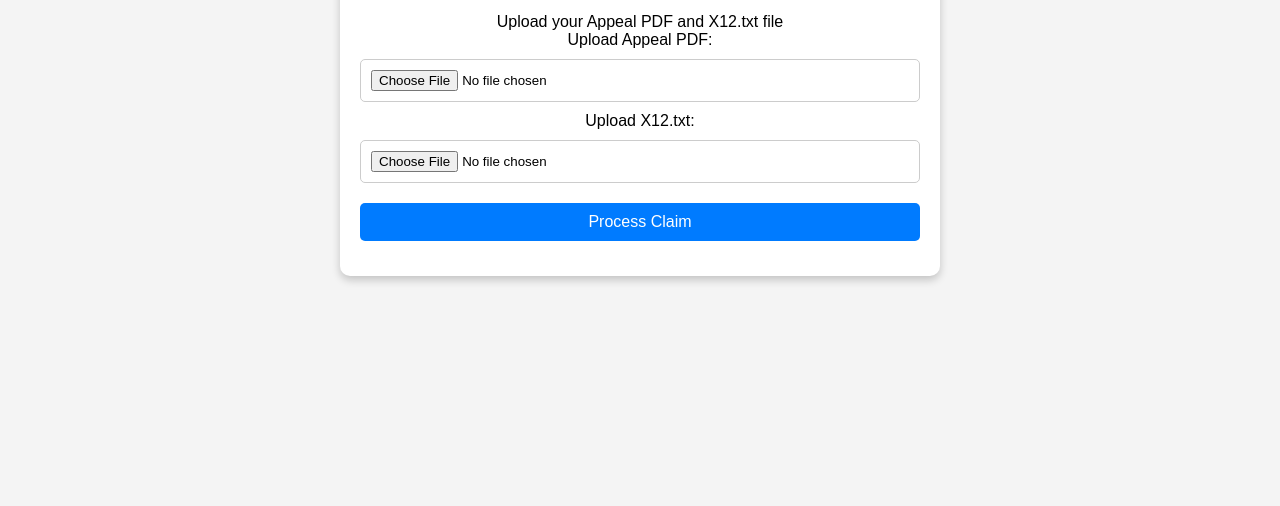
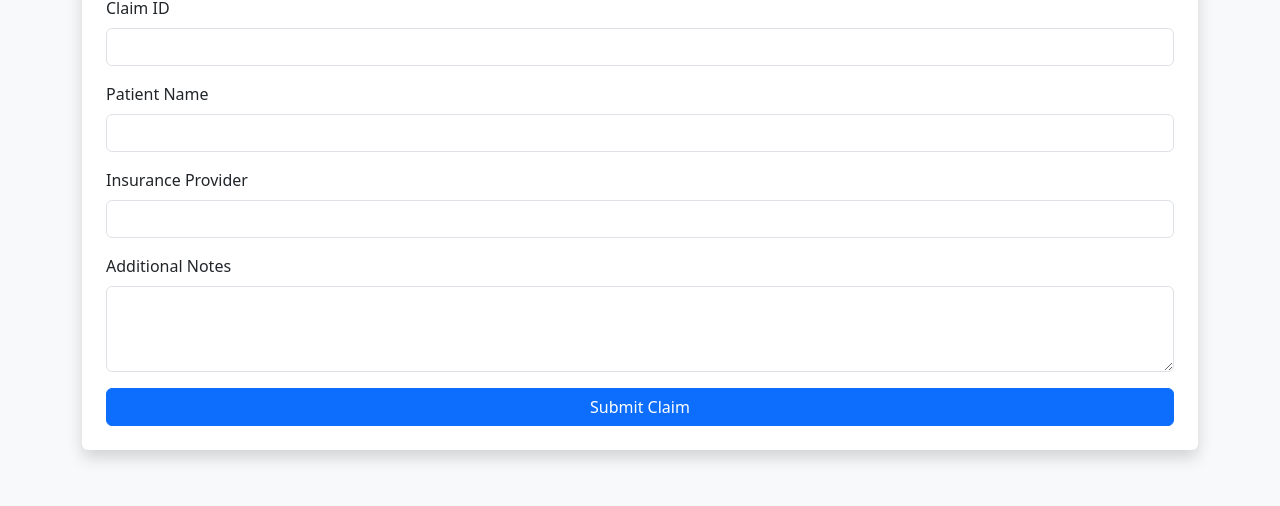
Before and after one commit to shubham15101996-code/HPOC, a plain HTML site: page index.html in a window 1280 px wide. Shown: the part 294-800 px from the top of the page. Drawn offline with nearby package versions, Linux system fonts and the light colour scheme.

Commit message:
Update index.html

```diff
--- a/index.html
+++ b/index.html
@@ -4,115 +4,62 @@
   <meta charset="UTF-8">
   <meta name="viewport" content="width=device-width, initial-scale=1.0">
   <title>Health Care Insurance Claim</title>
-    <style>
-        * {
-            margin: 0;
-            padding: 0;
-            box-sizing: border-box;
-        }
-        body {
-            font-family: Arial, sans-serif;
-            display: flex;
-            flex-direction: column;
-            justify-content: center;
-            align-items: center;
-            height: 100vh;
-            background-color: #f4f4f4;
-        }
-        .container {
-            width: 50%;
-            max-width: 600px;
-            padding: 20px;
-            background: white;
-            border-radius: 10px;
-            box-shadow: 0 4px 8px rgba(0, 0, 0, 0.2);
-            text-align: center;
-        }
-        h1 {
-            margin-bottom: 20px;
-            color: #333;
-        }
-        input {
-            width: 100%;
-            padding: 10px;
-            margin: 10px 0;
-            border: 1px solid #ccc;
-            border-radius: 5px;
-        }
-        button {
-            width: 100%;
-            padding: 10px;
-            background-color: #007bff;
-            color: white;
-            border: none;
-            border-radius: 5px;
-            cursor: pointer;
-            font-size: 16px;
-            margin-top: 10px;
-        }
-        button:hover {
-            background-color: #0056b3;
-        }
-        #status {
-            margin-top: 15px;
-            font-size: 16px;
-            color: green;
-        }
-    </style>
+  <link rel="stylesheet" href="https://cdn.jsdelivr.net/npm/bootstrap@5.3.0/dist/css/bootstrap.min.css">
 </head>
-<body>
-
-    <div class="container">
-        <h1>Health Care Insurance Claim</h1>
-        <p>Upload your Appeal PDF and X12.txt file</p>
-
-        <label for="appealPdf">Upload Appeal PDF:</label>
-        <input type="file" id="appealPdf" accept=".pdf"><br>
-
-        <label for="x12File">Upload X12.txt:</label>
-        <input type="file" id="x12File" accept=".txt"><br>
-
-        <button onclick="uploadFiles()">Process Claim </button>
-
-        <p id="status"></p>
+<body class="bg-light">
+  <div class="container mt-5">
+    <h2 class="text-center">Health Care Insurance Claim Submission</h2>
+    <form id="claimForm" enctype="multipart/form-data" class="p-4 bg-white shadow rounded">
+      <div class="mb-3">
+        <label for="appeal_pdf" class="form-label">Appeal PDF</label>
+        <input type="file" class="form-control" id="appeal_pdf" name="appeal_pdf" accept=".pdf" required>
+      </div>
+      <div class="mb-3">
+        <label for="x12_file" class="form-label">X12.txt File</label>
+        <input type="file" class="form-control" id="x12_file" name="x12_file" accept=".txt" required>
+      </div>
+      <div class="mb-3">
+        <label for="claim_id" class="form-label">Claim ID</label>
+        <input type="text" class="form-control" id="claim_id" name="claim_id" required>
+      </div>
+      <div class="mb-3">
+        <label for="patient_name" class="form-label">Patient Name</label>
+        <input type="text" class="form-control" id="patient_name" name="patient_name" required>
+      </div>
+      <div class="mb-3">
+        <label for="insurance_provider" class="form-label">Insurance Provider</label>
+        <input type="text" class="form-control" id="insurance_provider" name="insurance_provider" required>
+      </div>
+      <div class="mb-3">
+        <label for="additional_notes" class="form-label">Additional Notes</label>
+        <textarea class="form-control" id="additional_notes" name="additional_notes" rows="3"></textarea>
+      </div>
+      <button type="submit" class="btn btn-primary w-100">Submit Claim</button>
+    </form>
+    <div id="output" class="mt-4"></div>
   </div>
 
   <script>
-        async function uploadFiles() {
-            const backendUrl = "http://YOUR_BACKEND_URL/upload";  // Replace with your actual backend API
-
-            let appealPdf = document.getElementById("appealPdf").files[0];
-            let x12File = document.getElementById("x12File").files[0];
-
-            let formData = new FormData();
-            if (appealPdf) formData.append("file", appealPdf);
-            if (x12File) formData.append("file", x12File);
-
-            if (!appealPdf && !x12File) {
-                document.getElementById("status").innerText = "Please select files to upload.";
-                document.getElementById("status").style.color = "red";
-                return;
-            }
+    document.getElementById('claimForm').addEventListener('submit', async (event) => {
+      event.preventDefault();
+      const formData = new FormData(event.target);
 
       try {
-                let response = await fetch(backendUrl, {
-                    method: "POST",
-                    body: formData
+        const response = await fetch('http://YOUR_BACKEND_URL/upload', { // Replace with actual backend URL
+          method: 'POST',
+          body: formData,
         });
 
-                let result = await response.json();
-                if (response.ok) {
-                    document.getElementById("status").innerText = "Files uploaded successfully!";
-                    document.getElementById("status").style.color = "green";
-                } else {
-                    document.getElementById("status").innerText = "Upload failed: " + result.error;
-                    document.getElementById("status").style.color = "red";
+        const result = await response.json();
+        document.getElementById('output').innerHTML = `
+          <div class="alert alert-success"><strong>Success!</strong> Your claim has been submitted.</div>
+        `;
+      } catch (error) {
+        document.getElementById('output').innerHTML = `
+          <div class="alert alert-danger"><strong>Error!</strong> Unable to process the request.</div>
+        `;
       }
-            } catch (error) {
-                document.getElementById("status").innerText = "Error connecting to backend.";
-                document.getElementById("status").style.color = "red";
-            }
-        }
+    });
   </script>
 
 </body>
```
Lines whose indentation alone changed are shown as unchanged.
